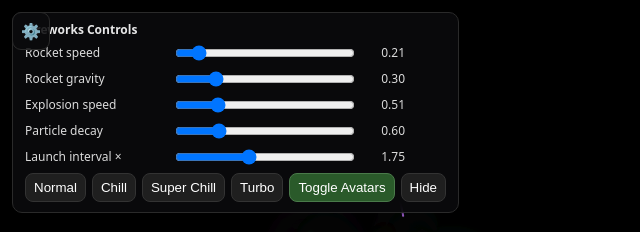
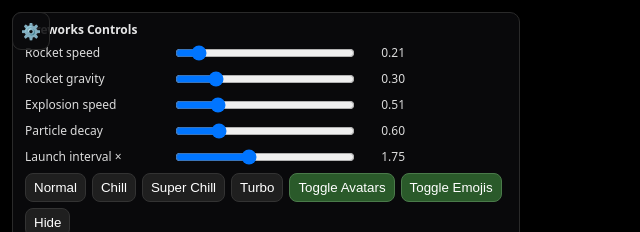
Before and after one commit to alexjacquet/planet, a plain HTML site: page index.html in a window 1280 px wide. Shown: the top 232 px of the page, without its empty margins (0-640 px from the left). Drawn offline with Linux system fonts and the light colour scheme; grey boxes are pictures that could not be loaded.

Commit message:
Update index.html
added emojis to fireworks toggle

```diff
--- a/index.html
+++ b/index.html
@@ -38,6 +38,22 @@
   .avatar1 { animation-delay: 0.5s, 1.1s; }
   .avatar2 { animation-delay: 0.7s, 1.3s; }
   .avatar3 { animation-delay: 0.9s, 1.5s; }
+
+  /* Emoji styles */
+  .emoji-particle {
+    position: absolute;
+    font-size: 24px;
+    user-select: none;
+    pointer-events: none;
+    z-index: 2;
+    filter: drop-shadow(0 0 6px rgba(255, 255, 255, 0.4));
+    will-change: transform;
+  }
+
+  @keyframes emojiSpin {
+    from { transform: translate(-50%, -50%) rotate(0deg); }
+    to { transform: translate(-50%, -50%) rotate(360deg); }
+  }
 
   .fw-panel {
     position: absolute;
@@ -137,17 +153,7 @@
 
 <script>
 // ============================================================
-// FIREWORKS SYSTEM FOR MOBILE WEBVIEW
-//
-// CORE SYSTEM (Required):
-// - Container & Canvas setup
-// - Planet & Avatar images
-// - Fireworks classes: Particle, Rocket, FireworksSystem
-// - Animation loop & initialization
-// - Avatar clustering (triangle positioning)
-//
-// OPTIONAL (Debug/Testing - can be removed for production):
-// - Control panel & gear button (everything after "END OF CORE")
+// FIREWORKS SYSTEM WITH EMOJI PARTICLES
 // ============================================================
 
 // ================== CONTAINER (520×932) ==================
@@ -189,13 +195,81 @@ container.appendChild(badge1);
 container.appendChild(badge2);
 container.appendChild(badge3);
 
+// ================== EMOJI SYSTEM ==================
+// Pool of celebration emojis
+const EMOJI_POOL = ['⭐', '✨', '💫', '🌟', '🎉', '🎊', '🎈', '💎', '🌈', '🎯', '🎨', '🎭', '🎪', '🎆', '🎇'];
+
+class EmojiParticle {
+  constructor(x, y) {
+    this.element = document.createElement('div');
+    this.element.className = 'emoji-particle';
+    this.element.textContent = EMOJI_POOL[Math.floor(Math.random() * EMOJI_POOL.length)];
+
+    // Position and physics
+    this.x = x;
+    this.y = y;
+    const angle = Math.random() * Math.PI * 2;
+    const speed = 1 + Math.random() * 2;
+    this.vx = Math.cos(angle) * speed;
+    this.vy = Math.sin(angle) * speed - 1; // Slight upward bias
+
+    // Visual properties
+    this.rotation = 0;
+    this.rotationSpeed = (Math.random() - 0.5) * 10;
+    this.scale = 0.3; // Start small
+    this.targetScale = 0.8 + Math.random() * 0.4; // Random final size
+    this.opacity = 1;
+    this.fadeDelay = 40 + Math.random() * 20; // Frames before fading
+    this.age = 0;
+
+    // Apply initial styles
+    this.element.style.left = `${this.x}px`;
+    this.element.style.top = `${this.y}px`;
+    this.element.style.opacity = '0';
+    this.element.style.transform = `translate(-50%, -50%) scale(${this.scale})`;
+
+    container.appendChild(this.element);
+  }
+
+  update() {
+    this.age++;
+
+    // Physics
+    this.vy += 0.15; // Gravity
+    this.x += this.vx;
+    this.y += this.vy;
+    this.vx *= 0.98; // Air resistance
+    this.rotation += this.rotationSpeed;
+
+    // Scale animation (pop in effect)
+    if (this.scale < this.targetScale) {
+      this.scale += (this.targetScale - this.scale) * 0.2;
+    }
+
+    // Fade out after delay
+    if (this.age > this.fadeDelay) {
+      this.opacity -= 0.03;
+    } else if (this.opacity < 1) {
+      this.opacity = Math.min(1, this.opacity + 0.2);
+    }
+
+    // Apply transforms
+    this.element.style.left = `${this.x}px`;
+    this.element.style.top = `${this.y}px`;
+    this.element.style.opacity = this.opacity;
+    this.element.style.transform = `translate(-50%, -50%) rotate(${this.rotation}deg) scale(${this.scale})`;
+  }
+
+  isDead() {
+    return this.opacity <= 0 || this.y > canvas.height + 50 || this.x < -50 || this.x > canvas.width + 50;
+  }
+
+  remove() {
+    this.element.remove();
+  }
+}
+
 // ================== FIREWORKS LOGIC ==================
-// MOBILE WEBVIEW PERFORMANCE OPTIMIZATIONS:
-// 1. Shadows only on larger particles (size > 1.5) - line 208-211
-// 2. Particle count reduced from 30-60 to 20-30 - line 286
-// 3. Variable colors with weighted themes - lines 218-232
-// 4. Explosions biased above avatars - lines 342, 349
-// These changes maintain visual quality with ~50% better performance
 class Particle {
   constructor(x, y, color, velocity, size = 2) {
     this.x = x;
@@ -222,9 +296,6 @@ class Particle {
     ctx.globalAlpha = this.opacity;
     ctx.fillStyle = this.color;
 
-    // MOBILE OPTIMIZATION: Only add shadows to larger particles
-    // This significantly improves performance while keeping the glow effect
-    // on the most visible particles
     if (this.size > 1.5) {
       ctx.shadowBlur = 10;
       ctx.shadowColor = this.color;
@@ -254,23 +325,16 @@ class Rocket {
     this.trail = [];
     this.size = 3;
 
-    // COLOR VARIETY: Weighted color themes for more visual interest
-    // Cool colors with occasional warm accents, no performance impact
     const colorTheme = Math.random();
     if (colorTheme < 0.3) {
-      // 30% blue/cyan
       this.hue = 180 + Math.random() * 40;
     } else if (colorTheme < 0.5) {
-      // 20% purple/violet
       this.hue = 270 + Math.random() * 30;
     } else if (colorTheme < 0.7) {
-      // 20% pink/magenta
       this.hue = 300 + Math.random() * 30;
     } else if (colorTheme < 0.85) {
-      // 15% green/teal
       this.hue = 150 + Math.random() * 30;
     } else {
-      // 15% special: gold/warm accent
       this.hue = 30 + Math.random() * 30;
     }
   }
@@ -307,8 +371,6 @@ class Rocket {
 
   explode() {
     const particles = [];
-    // MOBILE OPTIMIZATION: Reduced particle count from 30-60 to 20-30
-    // This maintains visual quality while improving performance on mobile devices
     const count = 20 + Math.floor(Math.random() * 10);
 
     for (let i = 0; i < count; i++) {
@@ -325,6 +387,18 @@ class Rocket {
       particles.push(new Particle(this.x, this.y, '#ffffff',
         { x: Math.cos(angle) * speed, y: Math.sin(angle) * speed }, 2));
     }
+
+    // EMOJI SPAWNING: 30% chance to spawn 1-3 emojis
+    if (Math.random() < 0.3) {
+      const emojiCount = 1 + Math.floor(Math.random() * 3);
+      for (let i = 0; i < emojiCount; i++) {
+        // Slight offset from center for variety
+        const offsetX = (Math.random() - 0.5) * 20;
+        const offsetY = (Math.random() - 0.5) * 20;
+        fireworks.emojis.push(new EmojiParticle(this.x + offsetX, this.y + offsetY));
+      }
+    }
+
     return particles;
   }
 }
@@ -333,6 +407,7 @@ class FireworksSystem {
   constructor() {
     this.rockets = [];
     this.particles = [];
+    this.emojis = []; // Track emoji particles
     this.launchTimer = 0;
     this.launchInterval = 40;
   }
@@ -344,6 +419,8 @@ class FireworksSystem {
       this.launchTimer = 0;
       this.launchInterval = 30 + Math.floor(Math.random() * 50);
     }
+
+    // Update rockets
     for (let i = this.rockets.length - 1; i >= 0; i--) {
       const rocket = this.rockets[i];
       rocket.update();
@@ -352,11 +429,23 @@ class FireworksSystem {
         this.rockets.splice(i, 1);
       }
     }
+
+    // Update particles
     for (let i = this.particles.length - 1; i >= 0; i--) {
       const particle = this.particles[i];
       particle.update();
       if (particle.opacity <= 0 || particle.y > canvas.height) {
         this.particles.splice(i, 1);
+      }
+    }
+
+    // Update emojis
+    for (let i = this.emojis.length - 1; i >= 0; i--) {
+      const emoji = this.emojis[i];
+      emoji.update();
+      if (emoji.isDead()) {
+        emoji.remove();
+        this.emojis.splice(i, 1);
       }
     }
   }
@@ -366,13 +455,13 @@ class FireworksSystem {
     ctx.fillRect(0, 0, canvas.width, canvas.height);
     this.rockets.forEach(r => r.draw());
     this.particles.forEach(p => p.draw());
+    // Emojis are DOM elements, no canvas drawing needed
   }
 
   launch() {
     const startX = 170 + (Math.random() - 0.5) * 100;
     const startY = 430;
     const targetX = canvas.width - 200 - Math.random() * 100;
-    // BIASED MORE ABOVE: Reduced from 50-150 to 30-90 for higher explosions
     const targetY = 30 + Math.random() * 60;
     this.rockets.push(new Rocket(startX, startY, targetX, targetY));
 
@@ -380,7 +469,7 @@ class FireworksSystem {
       setTimeout(() => {
         const startX2 = 170 + (Math.random() - 0.5) * 100;
         const targetX2 = canvas.width - 170 - Math.random() * 40;
-        const targetY2 = 30 + Math.random() * 60;  // Same bias for second rocket
+        const targetY2 = 30 + Math.random() * 60;
         this.rockets.push(new Rocket(startX2, startY, targetX2, targetY2));
       }, 200);
     }
@@ -402,9 +491,7 @@ setTimeout(() => {
   }
 }, 500);
 
-// ================== AVATAR CLUSTERING (CORE FEATURE) ==================
-// Simple positioning system for the 3 avatars
-// Positions them in a triangle pattern relative to the planet
+// ================== AVATAR CLUSTERING ==================
 (() => {
   function rectRelTo(el, relTo) {
     const r = el.getBoundingClientRect();
@@ -422,44 +509,32 @@ setTimeout(() => {
   function clusterAnchor() {
     const pc = rectRelTo(planet, container);
     return {
-      x: pc.right + 24,  // 24px to the right of planet
-      y: pc.top + 42     // Aligned with top of planet
+      x: pc.right + 24,
+      y: pc.top + 42
     };
   }
 
-  // Triangle layout - the only one needed for production
   function placeCluster() {
     const anchor = clusterAnchor();
     const positions = [
-      { dx: -6, dy: -42 },  // Top avatar
-      { dx: 58, dy: 8 },    // Right avatar
-      { dx: -20, dy: 42 }   // Bottom avatar
+      { dx: -6, dy: -42 },
+      { dx: 58, dy: 8 },
+      { dx: -20, dy: 42 }
     ];
 
     const badges = [badge1, badge2, badge3];
     badges.forEach((el, i) => {
       const { dx, dy } = positions[i];
       el.style.right = 'auto';
-      el.style.left = (anchor.x + dx - 45) + 'px';  // 45 = half of 90px avatar width
-      el.style.top = (anchor.y + dy - 45) + 'px';   // 45 = half of 90px avatar height
+      el.style.left = (anchor.x + dx - 45) + 'px';
+      el.style.top = (anchor.y + dy - 45) + 'px';
     });
   }
 
   placeCluster();
 })();
 
-// ============================================================
-// END OF CORE FIREWORKS SYSTEM
-// ============================================================
-
-// ============================================================
-// DEVELOPER NOTE: CONTROL PANEL SECTION (OPTIONAL)
-// Everything below this line is for the debug control panel
-// You can safely remove everything from here down if you don't
-// need the controls in production
-// ============================================================
-
-// ================== LIVE CONTROL PANEL ==================
+// ================== CONTROL PANEL (OPTIONAL) ==================
 (() => {
   const FW = window.FW = Object.assign({
     rocketSpeed: 0.21,
@@ -467,10 +542,10 @@ setTimeout(() => {
     explosionSpeed: 0.51,
     particleDecay: 0.60,
     launchIntervalMult: 1.75,
-    avatarsVisible: true  // Add avatar visibility state
+    avatarsVisible: true,
+    emojisEnabled: true  // Add emoji toggle
   }, window.FW || {});
 
-  // Function to toggle avatar visibility
   function toggleAvatars(visible) {
     const avatars = [badge1, badge2, badge3];
     avatars.forEach(avatar => {
@@ -542,13 +617,21 @@ setTimeout(() => {
           this.particles.splice(i, 1);
         }
       }
+      // Update emojis
+      for (let i = this.emojis.length - 1; i >= 0; i--) {
+        const emoji = this.emojis[i];
+        emoji.update();
+        if (emoji.isDead()) {
+          emoji.remove();
+          this.emojis.splice(i, 1);
+        }
+      }
     };
 
     FireworksSystem.prototype.launch = function () {
       const startX = 170 + (Math.random() - 0.5) * 100;
       const startY = 430;
       const targetX = canvas.width - 170 - Math.random() * 40;
-      // BIASED MORE ABOVE: Explosions now happen 30-90px from top instead of 50-150px
       const targetY = 30 + Math.random() * 60;
       this.rockets.push(new Rocket(startX, startY, targetX, targetY));
 
@@ -556,7 +639,7 @@ setTimeout(() => {
         setTimeout(() => {
           const startX2 = 170 + (Math.random() - 0.5) * 100;
           const targetX2 = canvas.width - 170 - Math.random() * 40;
-          const targetY2 = 30 + Math.random() * 60;  // Same bias for second rocket
+          const targetY2 = 30 + Math.random() * 60;
           this.rockets.push(new Rocket(startX2, startY, targetX2, targetY2));
         }, 200);
       }
@@ -601,6 +684,7 @@ setTimeout(() => {
         <button class="fw-btn" id="fw_preset_super">Super Chill</button>
         <button class="fw-btn" id="fw_preset_turbo">Turbo</button>
         <button class="fw-btn ${FW.avatarsVisible ? 'active' : ''}" id="fw_toggle_avatars">Toggle Avatars</button>
+        <button class="fw-btn ${FW.emojisEnabled ? 'active' : ''}" id="fw_toggle_emojis">Toggle Emojis</button>
         <button class="fw-btn" id="fw_hide">Hide</button>
       </div>`;
     parent.appendChild(panel);
@@ -644,11 +728,50 @@ setTimeout(() => {
     panel.querySelector('#fw_preset_super').addEventListener('click', () => setPreset('super'));
     panel.querySelector('#fw_preset_turbo').addEventListener('click', () => setPreset('turbo'));
 
-    // Add avatar toggle handler
     panel.querySelector('#fw_toggle_avatars').addEventListener('click', (e) => {
       const newState = !FW.avatarsVisible;
       toggleAvatars(newState);
       e.target.classList.toggle('active', newState);
+    });
+
+    // Emoji toggle handler
+    panel.querySelector('#fw_toggle_emojis').addEventListener('click', (e) => {
+      FW.emojisEnabled = !FW.emojisEnabled;
+      e.target.classList.toggle('active', FW.emojisEnabled);
+
+      // Override the explode method based on toggle
+      const originalExplode = Rocket.prototype.explode.toString().match(/function[^{]+\{([\s\S]*)\}$/)[1];
+      Rocket.prototype.explode = function() {
+        const particles = [];
+        const count = 20 + Math.floor(Math.random() * 10);
+
+        for (let i = 0; i < count; i++) {
+          const angle = (Math.PI * 2 / count) * i + Math.random() * 0.5;
+          const speed = 1 + Math.random() * 4;
+          const velocity = { x: Math.cos(angle) * speed, y: Math.sin(angle) * speed };
+          const hue = this.hue + (Math.random() - 0.5) * 30;
+          const color = `hsl(${hue}, 100%, ${60 + Math.random() * 40}%)`;
+          particles.push(new Particle(this.x, this.y, color, velocity, 1 + Math.random() * 2));
+        }
+        for (let i = 0; i < 5; i++) {
+          const angle = Math.random() * Math.PI * 2;
+          const speed = Math.random() * 1;
+          particles.push(new Particle(this.x, this.y, '#ffffff',
+            { x: Math.cos(angle) * speed, y: Math.sin(angle) * speed }, 2));
+        }
+
+        // Only spawn emojis if enabled
+        if (FW.emojisEnabled && Math.random() < 0.3) {
+          const emojiCount = 1 + Math.floor(Math.random() * 3);
+          for (let i = 0; i < emojiCount; i++) {
+            const offsetX = (Math.random() - 0.5) * 20;
+            const offsetY = (Math.random() - 0.5) * 20;
+            fireworks.emojis.push(new EmojiParticle(this.x + offsetX, this.y + offsetY));
+          }
+        }
+
+        return particles;
+      };
     });
 
     panel.querySelector('#fw_hide').addEventListener('click', () => {
```
